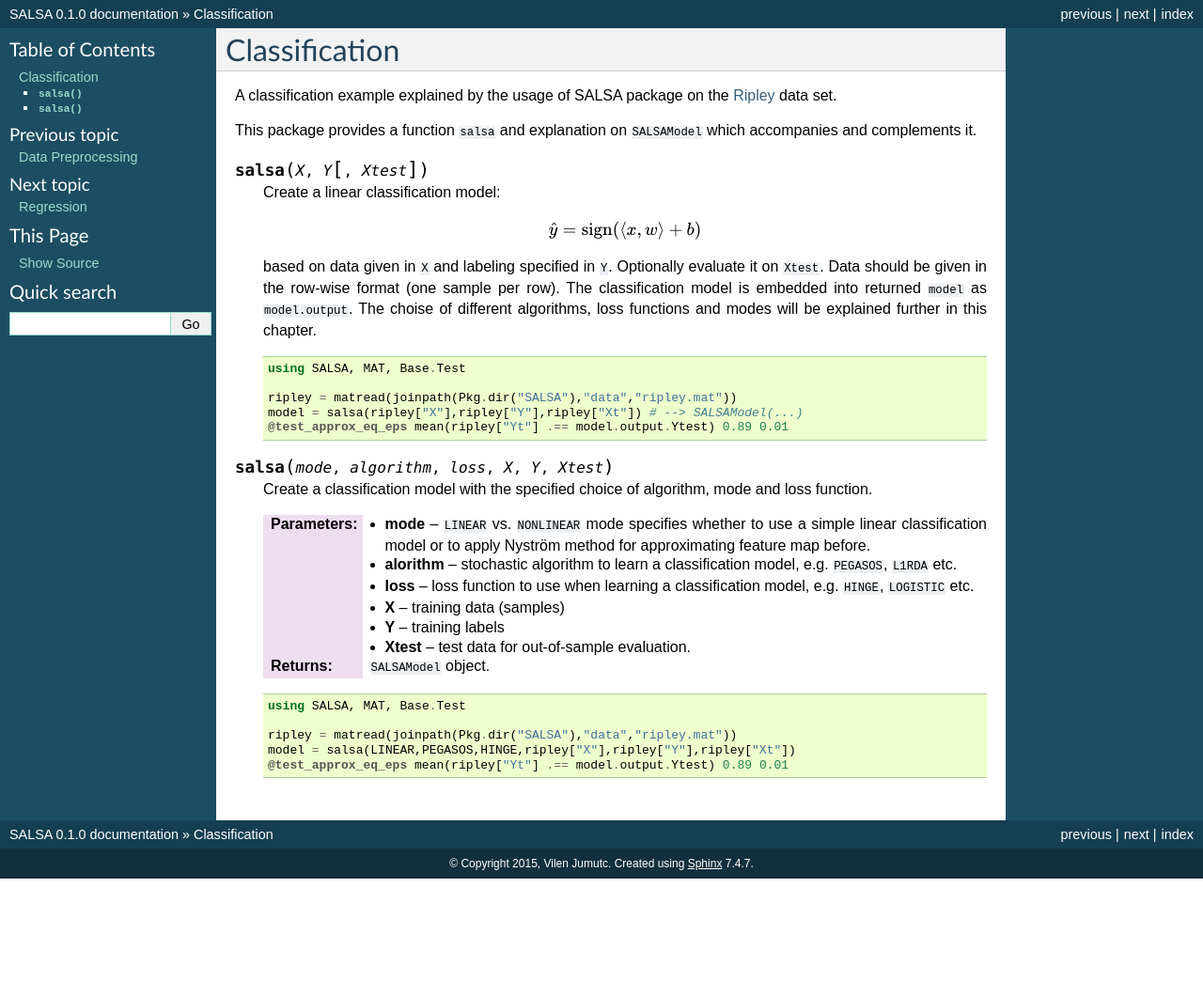
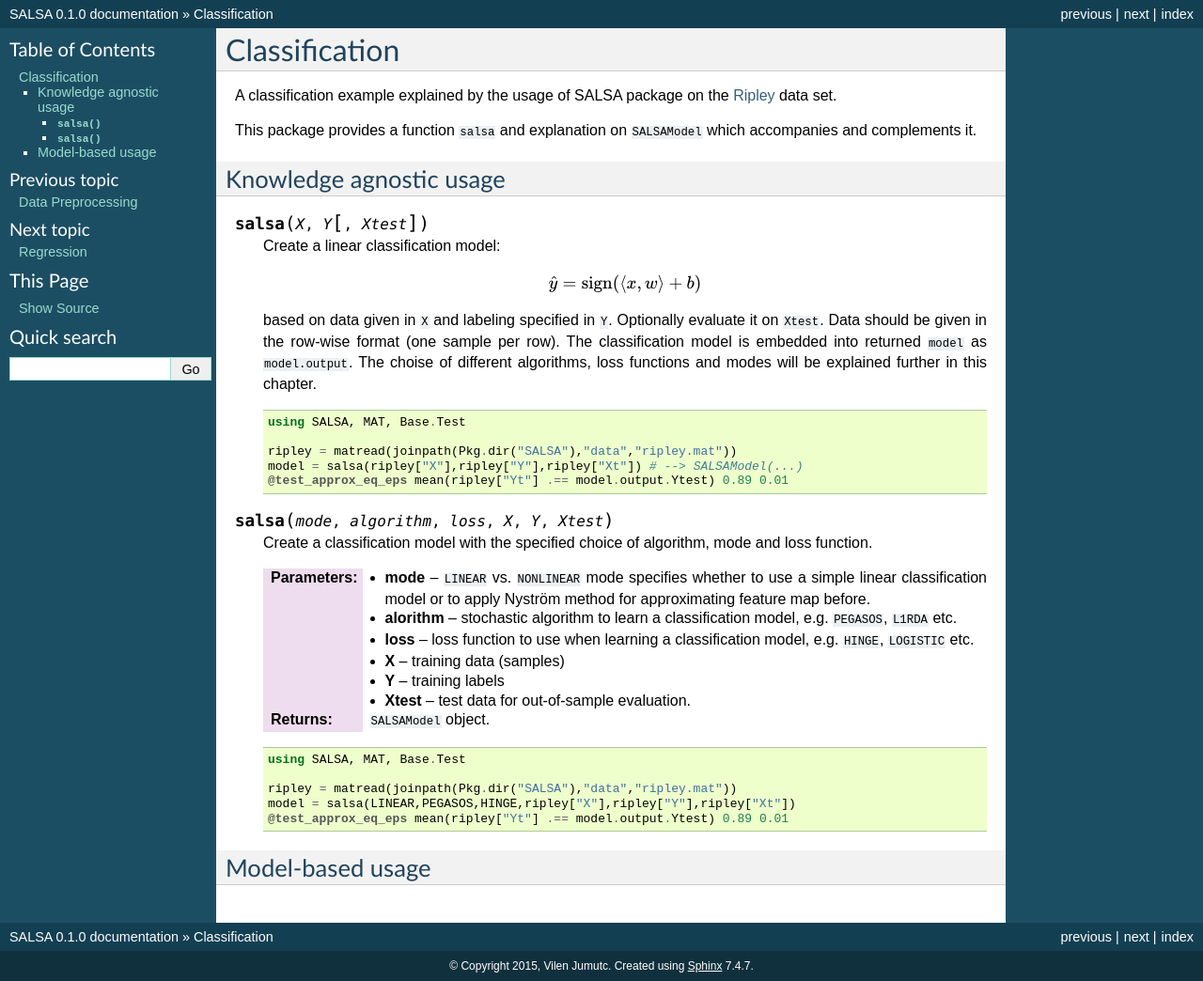
Before and after one commit to jumutc/SALSA.jl, a Sphinx documentation site: the page built from docs/source/classification.rst, in a window 1280 px wide. Shown: the whole page at 94% size. Built offline with Sphinx 7.4.7, drawn with Linux system fonts in a browser that asks for light colours; formulas are drawn with MathJax 3; before the commit the page ends 935 px from its top, so only the background shows below that.

Commit message:
sphynx docs adjusted+

```diff
--- a/docs/source/classification.rst
+++ b/docs/source/classification.rst
@@ -4,6 +4,9 @@ Classification
 A classification example explained by the usage of SALSA package on the `Ripley <http://www.esat.kuleuven.be/sista/lssvmlab/tutorial/node14.html>`_ data set.
 
 This package provides a function ``salsa`` and explanation on ``SALSAModel`` which accompanies and complements it.
+
+Knowledge agnostic usage
+~~~~~~~~~~~~~~~~~~~~~~~~
 
 .. function:: salsa(X,Y[,Xtest])
 
@@ -43,3 +46,6 @@ This package provides a function ``salsa`` and explanation on ``SALSAModel`` whi
         ripley = matread(joinpath(Pkg.dir("SALSA"),"data","ripley.mat"))
         model = salsa(LINEAR,PEGASOS,HINGE,ripley["X"],ripley["Y"],ripley["Xt"])
         @test_approx_eq_eps mean(ripley["Yt"] .== model.output.Ytest) 0.89 0.01
+
+Model-based usage
+~~~~~~~~~~~~~~~~~
```
